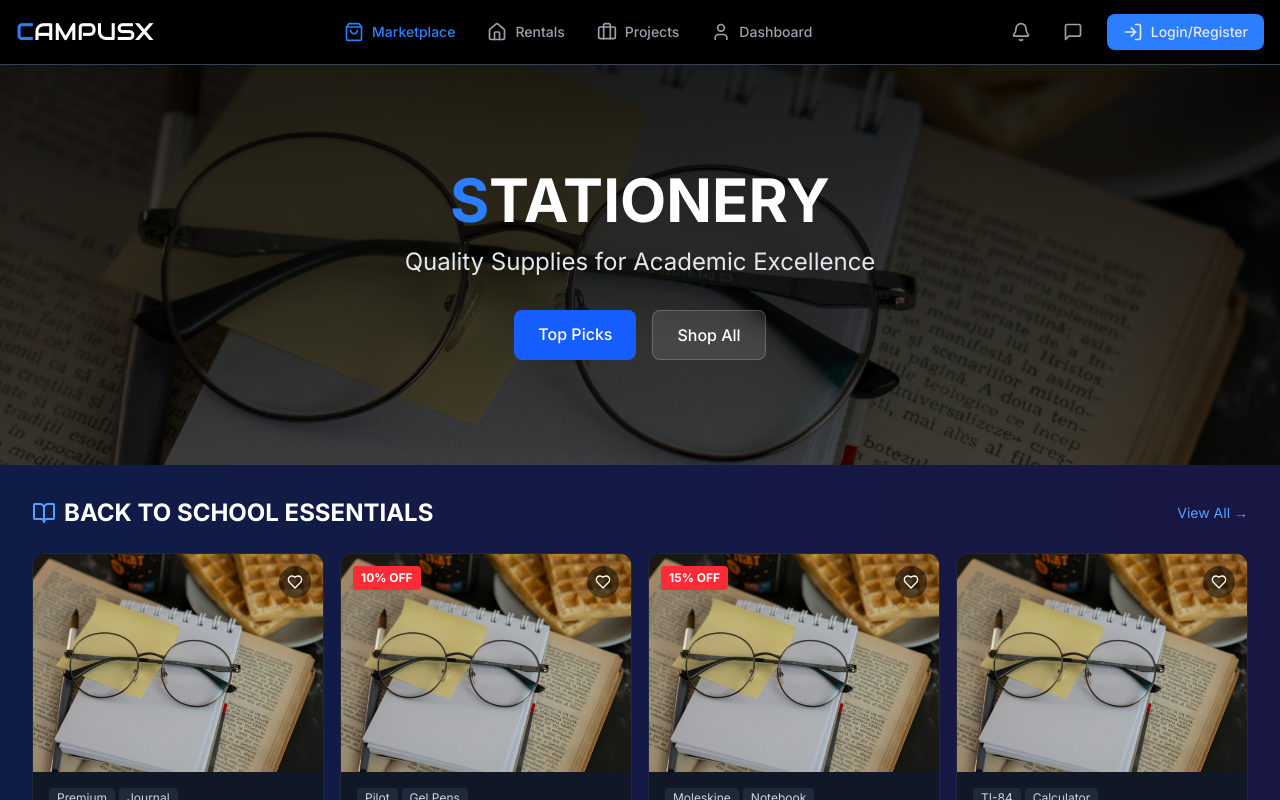
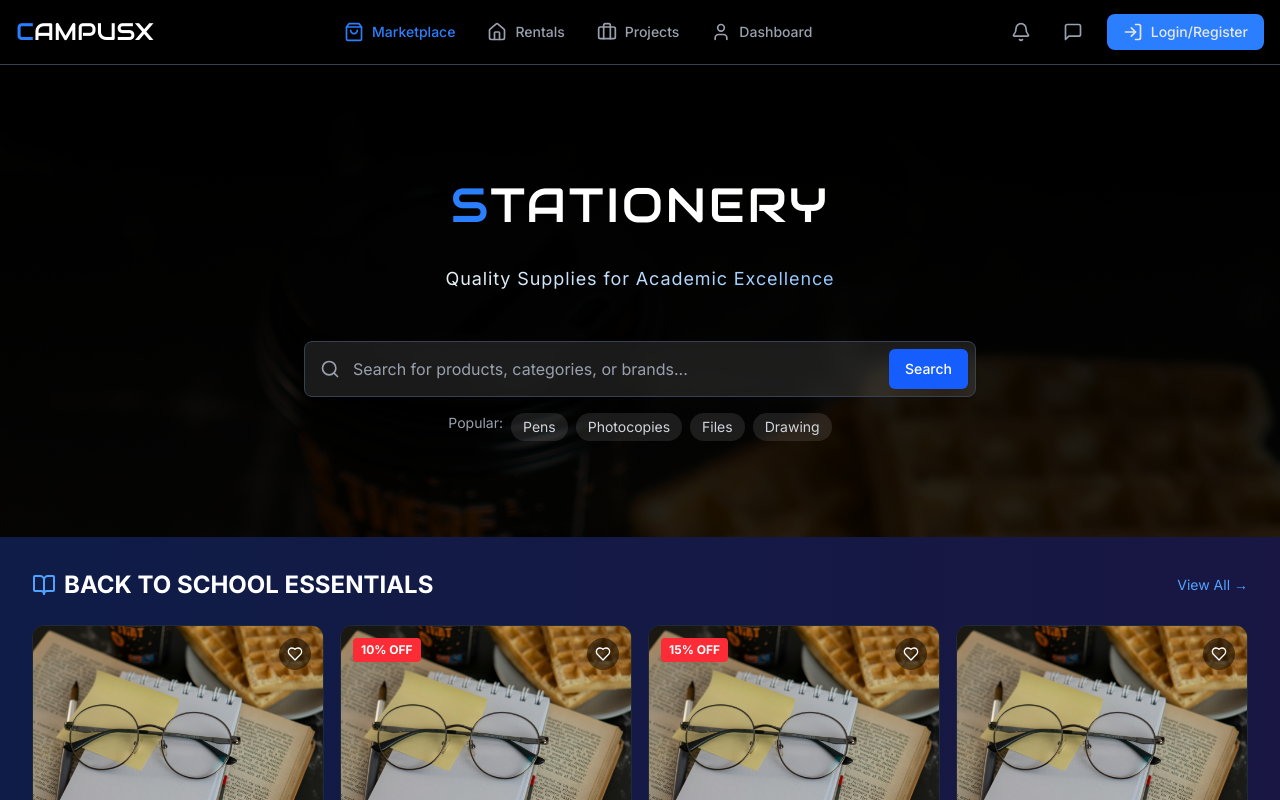
Before and after one commit to iQliPsE-22/campusx, a Next.js app: page /marketplace/stationary in a window 1280 px wide. Shown: the top 800 px of the page. Built offline with nearby package versions, Linux system fonts and the light colour scheme.

Commit message:
3rd layer of pages

```diff
--- a/app/marketplace/electronics/page.js
+++ b/app/marketplace/electronics/page.js
@@ -14,9 +14,9 @@ import {
   Zap,
 } from "lucide-react";
 import Link from "next/link";
-import PageHeader from "./../../../custom-components/PageHeader";
 import Loading from "./../../../custom-components/Loading";
 import ShopByCategory from "./../../../custom-components/ShopByCategory";
+import { PageHero } from "@/custom-components/ui/page-hero";
 
 const ElectronicsPage = () => {
   const [isLoading, setIsLoading] = useState(true);
@@ -253,15 +253,14 @@ const ElectronicsPage = () => {
 
   return (
     <section className="bg-black text-white min-h-dvh">
-      <PageHeader
-        imageSrc="/electronics.jpg"
-        title="ELECTRONICS"
-        titleAccent="E"
-        subtitle="Find the Latest Tech at Student-Friendly Prices"
-        primaryBtnText="Trending Tech"
-        primaryBtnLink="#trending"
-        secondaryBtnText="Browse All"
-        secondaryBtnLink="#all-products"
+      <PageHero
+        heading="ELECTRONICS"
+        text="Find the Latest Tech at Student-Friendly Prices"
+        backgroundImage="/electronics.jpg"
+        popularSearches={["Camera", "Calculator", "Mobiles", "Chargers"]}
+        // searchValue={searchQuery}
+        // onSearchChange={setSearchQuery}
+        // onSearch={handleSearch}
       />
       <div className="bg-gradient-to-r from-blue-900/50 to-purple-900/50 py-8">
         <div className="max-w-7xl mx-auto px-4 md:px-8">
--- a/app/marketplace/men/page.js
+++ b/app/marketplace/men/page.js
@@ -13,9 +13,9 @@ import {
   Tag,
 } from "lucide-react";
 import Link from "next/link";
-import PageHeader from "./../../../custom-components/PageHeader";
-import Loading from "./../../../custom-components/Loading";
-import ShopByCategory from "./../../../custom-components/ShopByCategory";
+import Loading from "@/custom-components/Loading";
+import ShopByCategory from "@/custom-components/ShopByCategory";
+import { PageHero } from "@/custom-components/ui/page-hero";
 
 const MenPage = () => {
   const [isLoading, setIsLoading] = useState(true);
@@ -211,15 +211,15 @@ const MenPage = () => {
   return (
     <section className="bg-black text-white min-h-dvh">
       {/* Hero Banner */}
-      <PageHeader
-        imageSrc="/men.jpg"
-        title="MEN'S FASHION"
-        titleAccent="M"
-        subtitle="Elevate your campus style with our premium collection"
-        primaryBtnText="Trending Now"
-        primaryBtnLink="#trending"
-        secondaryBtnText="Shop All"
-        secondaryBtnLink="#all-products"
+
+      <PageHero
+        heading="MEN'S FASHION"
+        text="Elevate your campus style with our premium collection"
+        backgroundImage="/men.jpg"
+        popularSearches={["Hoodies", "Shirst", "Jeans", "Dorm Essentials"]}
+        // searchValue={searchQuery}
+        // onSearchChange={setSearchQuery}
+        // onSearch={handleSearch}
       />
       {/* Trending Section */}
       <div id="trending" className="py-16 px-4 md:px-8 max-w-7xl mx-auto">
--- a/app/marketplace/stationary/page.js
+++ b/app/marketplace/stationary/page.js
@@ -14,9 +14,9 @@ import {
   BookOpen,
 } from "lucide-react";
 import Link from "next/link";
-import PageHeader from "@/custom-components/PageHeader";
 import Loading from "@/custom-components/Loading";
 import ShopByCategory from "@/custom-components/ShopByCategory";
+import { PageHero } from '@/custom-components/ui/page-hero';
 
 const StationaryPage = () => {
   const [isLoading, setIsLoading] = useState(true);
@@ -253,15 +253,14 @@ const StationaryPage = () => {
 
   return (
     <section className="bg-black text-white min-h-dvh">
-      <PageHeader
-        imageSrc="/stationary.jpg"
-        title="STATIONERY"
-        titleAccent="S"
-        subtitle="Quality Supplies for Academic Excellence"
-        primaryBtnText="Top Picks"
-        primaryBtnLink="#trending"
-        secondaryBtnText="Shop All"
-        secondaryBtnLink="#all-products"
+      <PageHero
+        heading="STATIONERY"
+        text="Quality Supplies for Academic Excellence"
+        backgroundImage="/stationary.jpg"
+        popularSearches={["Pens", "Photocopies", "Files", "Drawing"]}
+        // searchValue={searchQuery}
+        // onSearchChange={setSearchQuery}
+        // onSearch={handleSearch}
       />
       <div className="bg-gradient-to-r from-blue-900/50 to-indigo-900/50 py-8">
         <div className="max-w-7xl mx-auto px-4 md:px-8">
--- a/app/marketplace/women/page.js
+++ b/app/marketplace/women/page.js
@@ -13,9 +13,9 @@ import {
   Tag,
 } from "lucide-react";
 import Link from "next/link";
-import PageHeader from "@/custom-components/PageHeader";
 import Loading from "@/custom-components/Loading";
 import ShopByCategory from "@/custom-components/ShopByCategory";
+import { PageHero } from '@/custom-components/ui/page-hero';
 
 const WomenPage = () => {
   const [isLoading, setIsLoading] = useState(true);
@@ -226,15 +226,14 @@ const WomenPage = () => {
 
   return (
     <section className="bg-black text-white min-h-dvh">
-      <PageHeader
-        imageSrc="/women.jpg"
-        title="WOMEN'S FASHION"
-        titleAccent="W"
-        subtitle="Discover the latest trends for your campus style"
-        primaryBtnText="Trending Now"
-        primaryBtnLink="#trending"
-        secondaryBtnText="Shop All"
-        secondaryBtnLink="#all-products"
+      <PageHero
+        heading="WOMEN'S FASHION"
+        text="Discover the latest trends for your campus style"
+        backgroundImage="/women.jpg"
+        popularSearches={["Jeans", "Tops", "shoes", "Earrings"]}
+        // searchValue={searchQuery}
+        // onSearchChange={setSearchQuery}
+        // onSearch={handleSearch}
       />
       <div id="trending" className="py-16 px-4 md:px-8 max-w-7xl mx-auto">
         <div className="flex justify-between items-center mb-8">
--- a/app/projects/project-library/page.js
+++ b/app/projects/project-library/page.js
@@ -1,5 +1,6 @@
 import Headline from "@/custom-components/Headline";
 import ProductCard from "@/custom-components/ProductCard";
+import { PageHero } from "@/custom-components/ui/page-hero";
 
 const ProjectLibrary = () => {
   const projects = [
@@ -27,9 +28,14 @@ const ProjectLibrary = () => {
 
   return (
     <section className="bg-black text-white h-full pt-4 lg:pt-10 px-4 pb-10 lg:px-10 min-h-screen">
-      <Headline
+      <PageHero
+        heading="PROJECT LIBRARY"
         text="Enhance your resume with top-notch projects"
-        heading="PROJECT LIBRARY"
+        backgroundImage="/project.jpg"
+        popularSearches={["Camera", "Calculator", "Mobiles", "Chargers"]}
+        // searchValue={searchQuery}
+        // onSearchChange={setSearchQuery}
+        // onSearch={handleSearch}
       />
       <div className="mt-8 lg:mt-6 p-4 lg:p-8 w-full flex flex-row justify-center gap-4">
         {projects.map((project, index) => (
--- a/custom-components/PageHeader.jsx
+++ /dev/null
@@ -1,54 +0,0 @@
-'use client';
-import React from 'react';
-import Image from 'next/image';
-import Link from 'next/link';
-
-const PageHeader = ({
-  imageSrc = '/default.jpg',
-  title = 'IQlipse',
-  titleAccent = 'I',
-  subtitle = 'Your subtitle goes here.',
-  primaryBtnText = 'Primary Action',
-  primaryBtnLink = '#',
-  secondaryBtnText = 'Secondary Action',
-  secondaryBtnLink = '#',
-}) => {
-  return (
-    <div className="relative h-[300px] md:h-[400px] w-full overflow-hidden">
-      <Image
-        src={imageSrc}
-        alt={title}
-        fill
-        className="object-cover brightness-50"
-        priority
-      />
-      <div className="absolute inset-0 bg-gradient-to-b from-black/70 to-black/30" />
-      <div className="absolute inset-0 flex flex-col justify-center items-center text-center p-4">
-        <h1 className="text-4xl md:text-6xl font-bold mb-4">
-          <span className="text-blue-500">{titleAccent}</span>{title.replace(titleAccent, '')}
-        </h1>
-        <p className="text-xl md:text-2xl max-w-2xl text-gray-200">{subtitle}</p>
-        <div className="mt-8 flex gap-4">
-          {primaryBtnText && (
-            <Link
-              href={primaryBtnLink}
-              className="bg-blue-600 hover:bg-blue-700 text-white px-6 py-3 rounded-lg font-medium transition-colors"
-            >
-              {primaryBtnText}
-            </Link>
-          )}
-          {secondaryBtnText && (
-            <Link
-              href={secondaryBtnLink}
-              className="bg-white/10 hover:bg-white/20 backdrop-blur-sm text-white px-6 py-3 rounded-lg font-medium transition-colors border border-white/20"
-            >
-              {secondaryBtnText}
-            </Link>
-          )}
-        </div>
-      </div>
-    </div>
-  );
-};
-
-export default PageHeader;
--- a/custom-components/ui/page-hero.jsx
+++ b/custom-components/ui/page-hero.jsx
@@ -35,7 +35,7 @@ export function PageHero({
           src={backgroundImage || "/placeholder.svg"}
           alt="Background"
           fill
-          className="object-cover"
+          className="object-cover object-top"
           priority
         />
         <div className="absolute inset-0 bg-gradient-to-b from-black to-black/30 "></div>
```
Also changed, not shown: app/projects/connect-developer/page.js (+55 -28 lines), app/projects/hire-expert/page.js (+57 -29 lines), app/rentals/electronics/page.js (+60 -30 lines), app/rentals/properties/page.js (+48 -23 lines), app/rentals/vehicles/page.js (+60 -26 lines).
